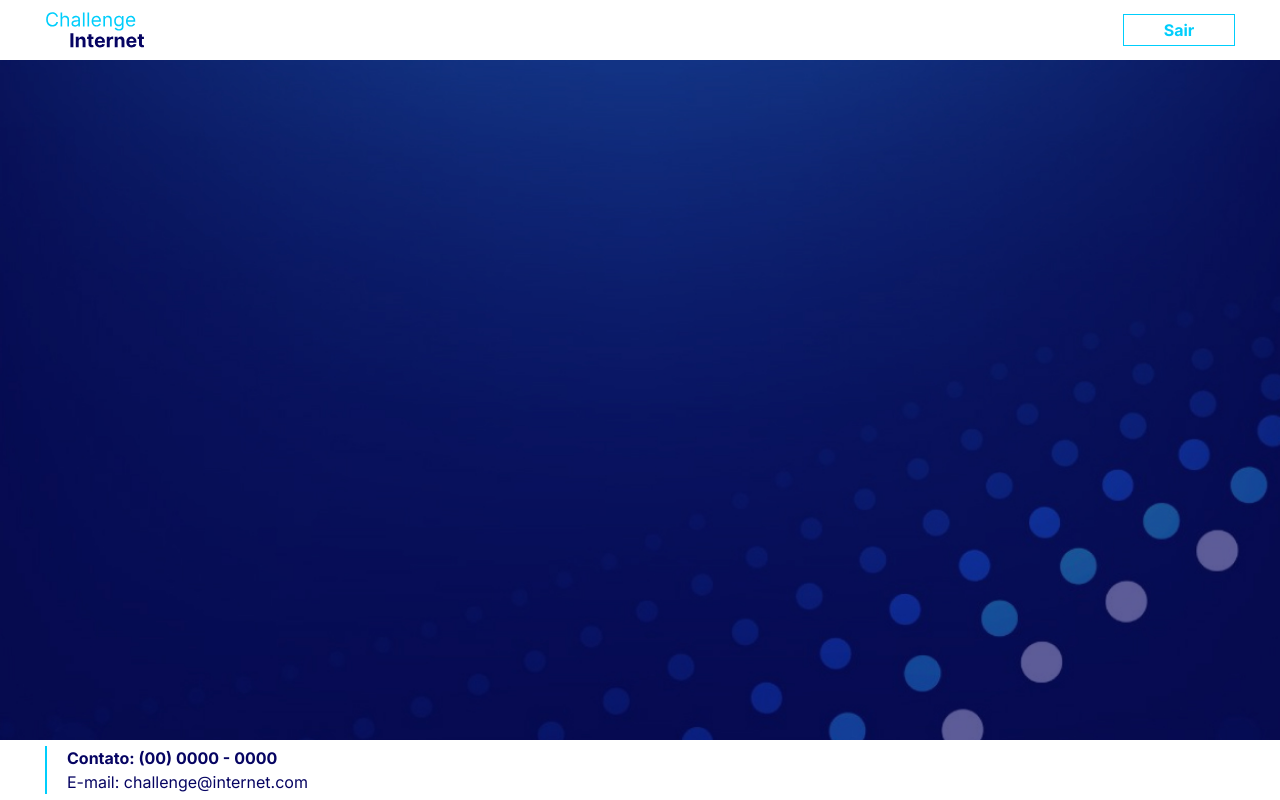
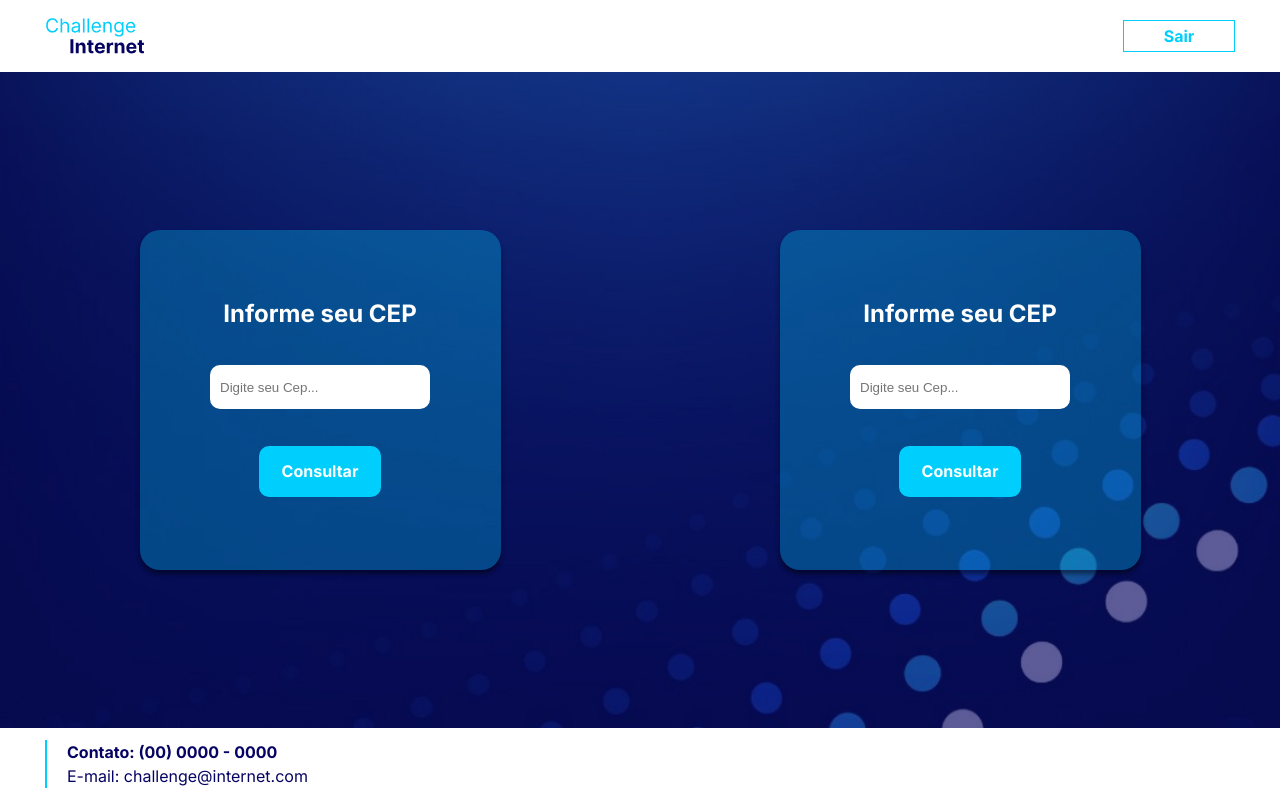
Before and after one commit to felipenmatos/internet_plans, a React (Create React App) app: page / in a window 1280 px wide. Built offline with nearby package versions, Linux system fonts and the light colour scheme.

Commit message:
feat: creating and styling the zip code search component

```diff
--- a/src/App.tsx
+++ b/src/App.tsx
@@ -3,12 +3,29 @@ import styled from "styled-components";
 import background from "./assets/Background.jpg";
 import logo from "./assets/Logo.svg";
 import Footer from "./components/Footer/Footer";
+import FormCep from "./components/FormCep/FormCep";
 import Header from "./components/Header/Header";
 
 function App() {
   return (
     <Container>
       <Header src={logo} alt="logo" text="Sair" />
+      <Body>
+        <Div>
+          <FormCep
+            title="Informe seu CEP"
+            placeholder="Digite seu Cep..."
+            button="Consultar"
+          />
+        </Div>
+        <Div>
+          <FormCep
+            title="Informe seu CEP"
+            placeholder="Digite seu Cep..."
+            button="Consultar"
+          />
+        </Div>
+      </Body>
       <Footer contato="(00) 0000 - 0000" email="challenge@internet.com" />
     </Container>
   );
@@ -18,9 +35,26 @@ const Container = styled.div`
   width: 100vw;
   height: 100vh;
   display: flex;
+  flex-direction: column;
   background: url(${background});
   background-size: 100%;
   background-repeat: no-repeat;
 `;
 
+const Body = styled.div`
+  width: 100%;
+  height: 82vh;
+  display: flex;
+  flex-direction: row;
+  justify-content: space-between;
+`;
+
+const Div = styled.div`
+  width: 100%;
+  display: flex;
+  flex-direction: column;
+  justify-content: center;
+  align-items: center;
+`;
+
 export default App;
--- a/src/components/Footer/Footer.tsx
+++ b/src/components/Footer/Footer.tsx
@@ -22,7 +22,7 @@ function Footer({ contato, email }: TypeFooter) {
 
 const Container = styled.div`
   width: 100%;
-  height: 60px;
+  height: 9vh;
   display: flex;
   flex-direction: column;
   justify-content: center;
--- /dev/null
+++ b/src/components/FormCep/FormCep.tsx
@@ -0,0 +1,68 @@
+import React from "react";
+import styled from "styled-components";
+
+type TypeForm = {
+  title: string;
+  placeholder: string;
+  button: string;
+};
+
+function FormCep({ title, placeholder, button }: TypeForm) {
+  return (
+    <Container>
+      <Title>{title}</Title>
+      <Input placeholder={placeholder} type="text" />
+      <Button>{button}</Button>
+    </Container>
+  );
+}
+
+const Container = styled.div`
+  display: flex;
+  flex-direction: column;
+  align-items: center;
+  width: 361px;
+  height: 340px;
+  background: rgba(0, 206, 252, 0.3);
+  box-shadow: 0px 4px 4px rgba(0, 0, 0, 0.25), 0px 4px 4px rgba(0, 0, 0, 0.25);
+  border-radius: 20px;
+`;
+
+const Title = styled.p`
+  margin-top: 69px;
+  font-family: "Inter";
+  font-style: normal;
+  font-weight: 700;
+  font-size: 24px;
+  line-height: 29px;
+  color: #ffffff;
+`;
+
+const Input = styled.input`
+  width: 200px;
+  height: 24px;
+  margin-top: 37px;
+  padding: 10px;
+  background: #ffffff;
+  border-radius: 10px;
+  border: none;
+  outline: none;
+`;
+
+const Button = styled.button`
+  width: 122px;
+  height: 51px;
+  margin-top: 37px;
+  font-family: "Inter";
+  font-style: normal;
+  font-weight: 700;
+  font-size: 16px;
+  line-height: 19px;
+  color: #ffffff;
+  background: #00cefc;
+  border-radius: 10px;
+  border: none;
+  cursor: pointer;
+`;
+
+export default FormCep;
--- a/src/components/Header/Header.tsx
+++ b/src/components/Header/Header.tsx
@@ -18,7 +18,7 @@ function Header({ src, alt, text }: TypeHeader) {
 
 const Container = styled.div`
   width: 100%;
-  height: 60px;
+  height: 9vh;
   display: flex;
   flex-direction: row;
   align-items: center;
```
